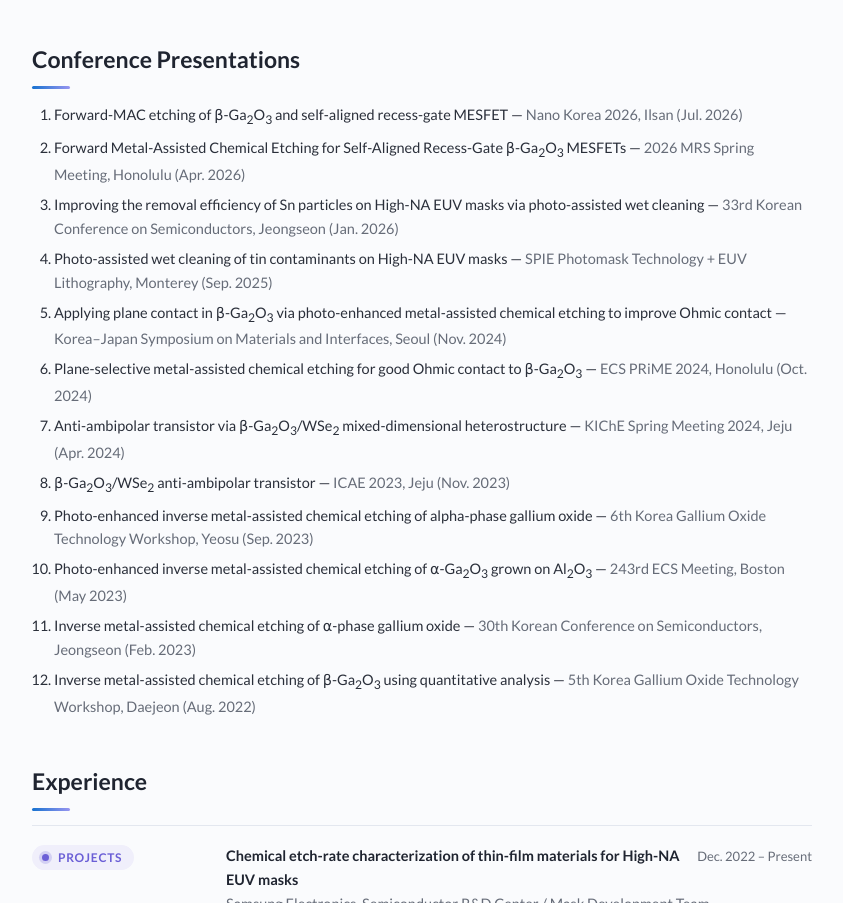
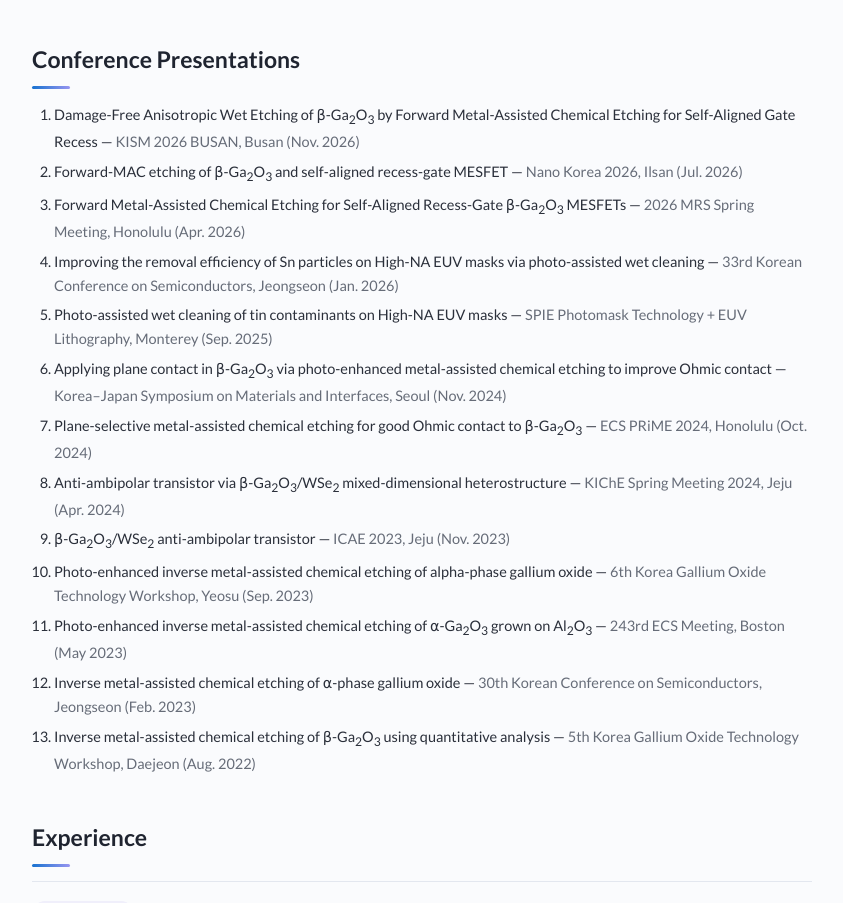
Before and after one commit to woongchoi-fab/woongchoi-fab.github.io, a plain HTML site: page index.html in a window 1280 px wide. Shown: the part 3881-4784 px from the top of the page, without its empty margins (218-1061 px from the left). Drawn offline with Linux system fonts and the light colour scheme.

Commit message:
Add KISM 2026 BUSAN oral presentation and update CV

```diff
--- a/index.html
+++ b/index.html
@@ -372,6 +372,7 @@ footer { margin-top: 56px; padding-top: 18px; border-top: 1px solid var(--line);
 </div>
 <h2>Conference Presentations</h2>
 <ol class="list">
+  <li>Damage-Free Anisotropic Wet Etching of β-Ga<sub>2</sub>O<sub>3</sub> by Forward Metal-Assisted Chemical Etching for Self-Aligned Gate Recess — <span class="detail">KISM 2026 BUSAN, Busan (Nov. 2026)</span></li>
   <li>Forward-MAC etching of β-Ga<sub>2</sub>O<sub>3</sub> and self-aligned recess-gate MESFET — <span class="detail">Nano Korea 2026, Ilsan (Jul. 2026)</span></li>
   <li>Forward Metal-Assisted Chemical Etching for Self-Aligned Recess-Gate β-Ga<sub>2</sub>O<sub>3</sub> MESFETs — <span class="detail">2026 MRS Spring Meeting, Honolulu (Apr. 2026)</span></li>
   <li>Improving the removal efficiency of Sn particles on High-NA EUV masks via photo-assisted wet cleaning — <span class="detail">33rd Korean Conference on Semiconductors, Jeongseon (Jan. 2026)</span></li>
```
Also changed, not shown: 1 other file.
